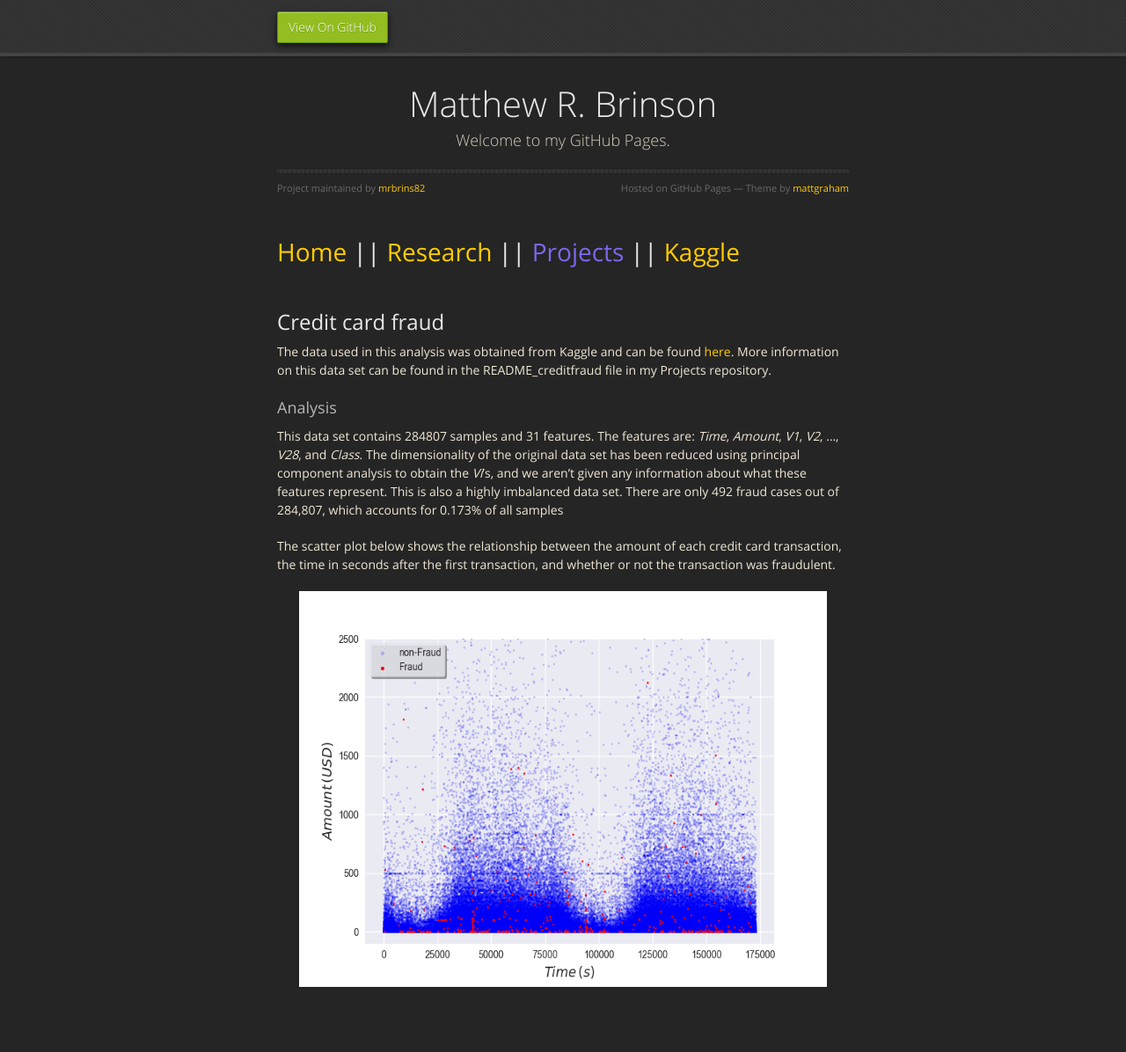
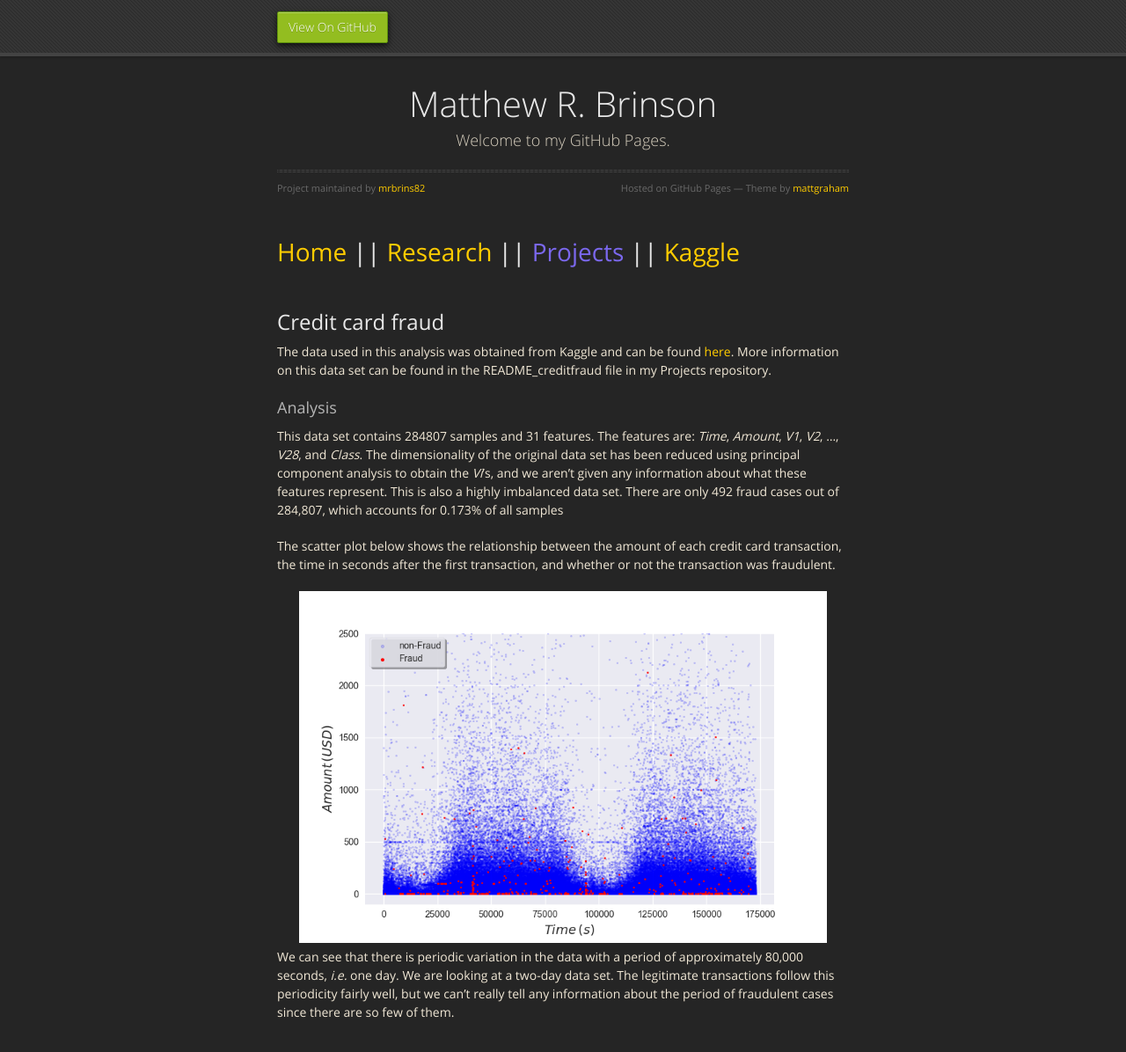
Before and after one commit to mrbrins82/mrbrins82.github.io, a Jekyll site: the page built from creditcardfraud.md, in a window 1280 px wide and 1271 px high. Shown: the top 1196 px of the window at 88% size. Built offline with Jekyll 4.4.1, drawn with Linux system fonts in a browser that asks for light colours; nearby versions of some CDN libraries; our own code applies the rules of GitHub Pages for plain Markdown files.

Commit message:
added more to creditcardfraud

```diff
--- a/creditcardfraud.md
+++ b/creditcardfraud.md
@@ -12,5 +12,6 @@ The data used in this analysis was obtained from Kaggle and can be found <a href
 This data set contains 284807 samples and 31 features. The features are: <i>Time</i>, <i>Amount</i>, <i>V1</i>, <i>V2</i>, ..., <i>V28</i>, and <i>Class</i>. The dimensionality of the original data set has been reduced using principal component analysis to obtain the <i>Vi</i>'s, and we aren't given any information about what these features represent. This is also a highly imbalanced data set. There are only 492 fraud cases out of 284,807, which accounts for 0.173% of all samples
 
 The scatter plot below shows the relationship between the amount of each credit card transaction, the time in seconds after the first transaction, and whether or not the transaction was fraudulent.
-<center><img src="./assets/images/scatter_Time_Amount.png" alt="tim v amount scatter" width="600" height="450" />
+<center><img src="./assets/images/scatter_Time_Amount.png" alt="tim v amount scatter" width="600" height="400" />
 </center>
+We can see that there is periodic variation in the data with a period of approximately 80,000 seconds, <i>i.e.</i> one day. We are looking at a two-day data set. The legitimate transactions follow this periodicity fairly well, but we can't really tell any information about the period of fraudulent cases since there are so few of them.
```
